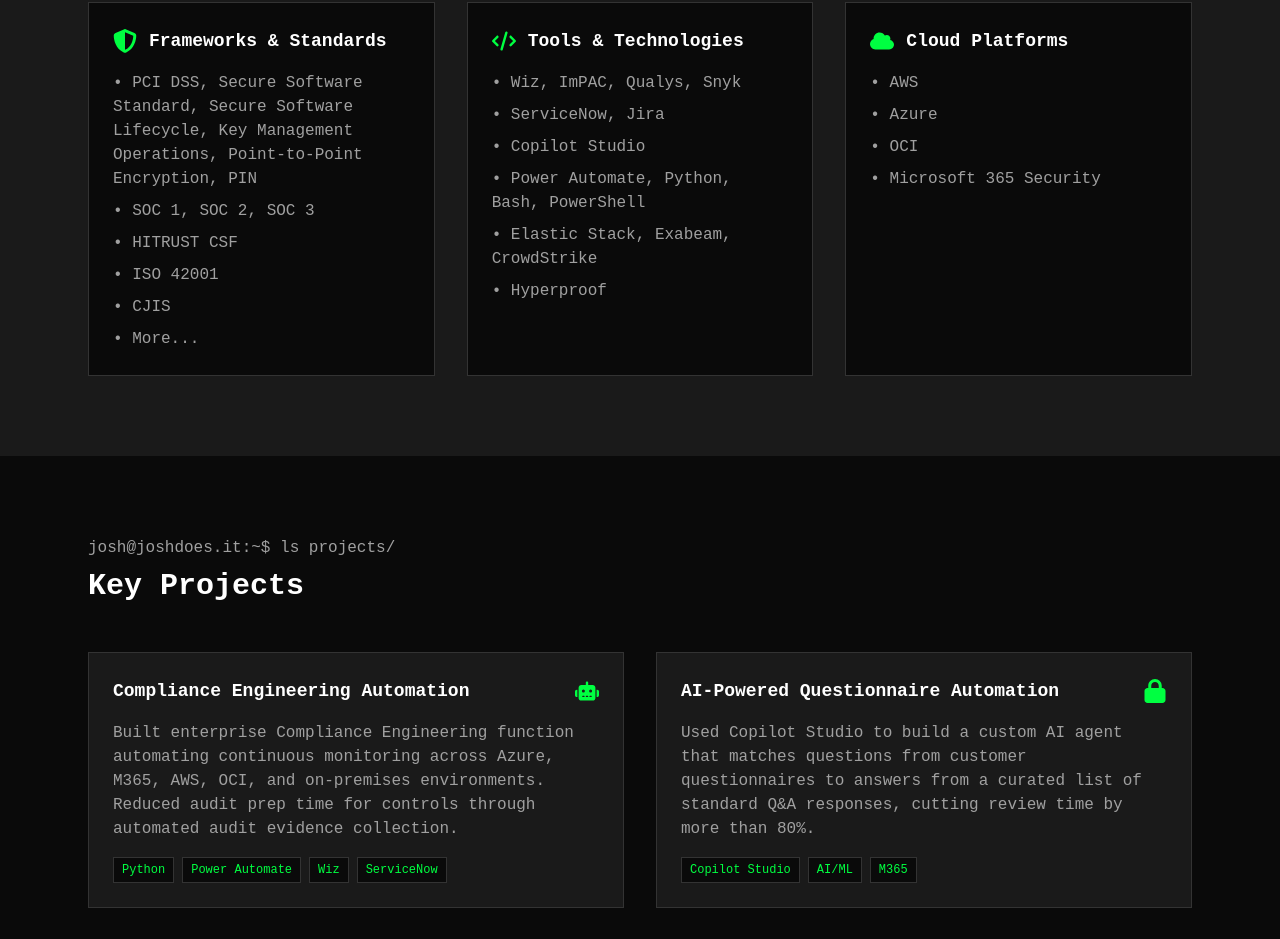
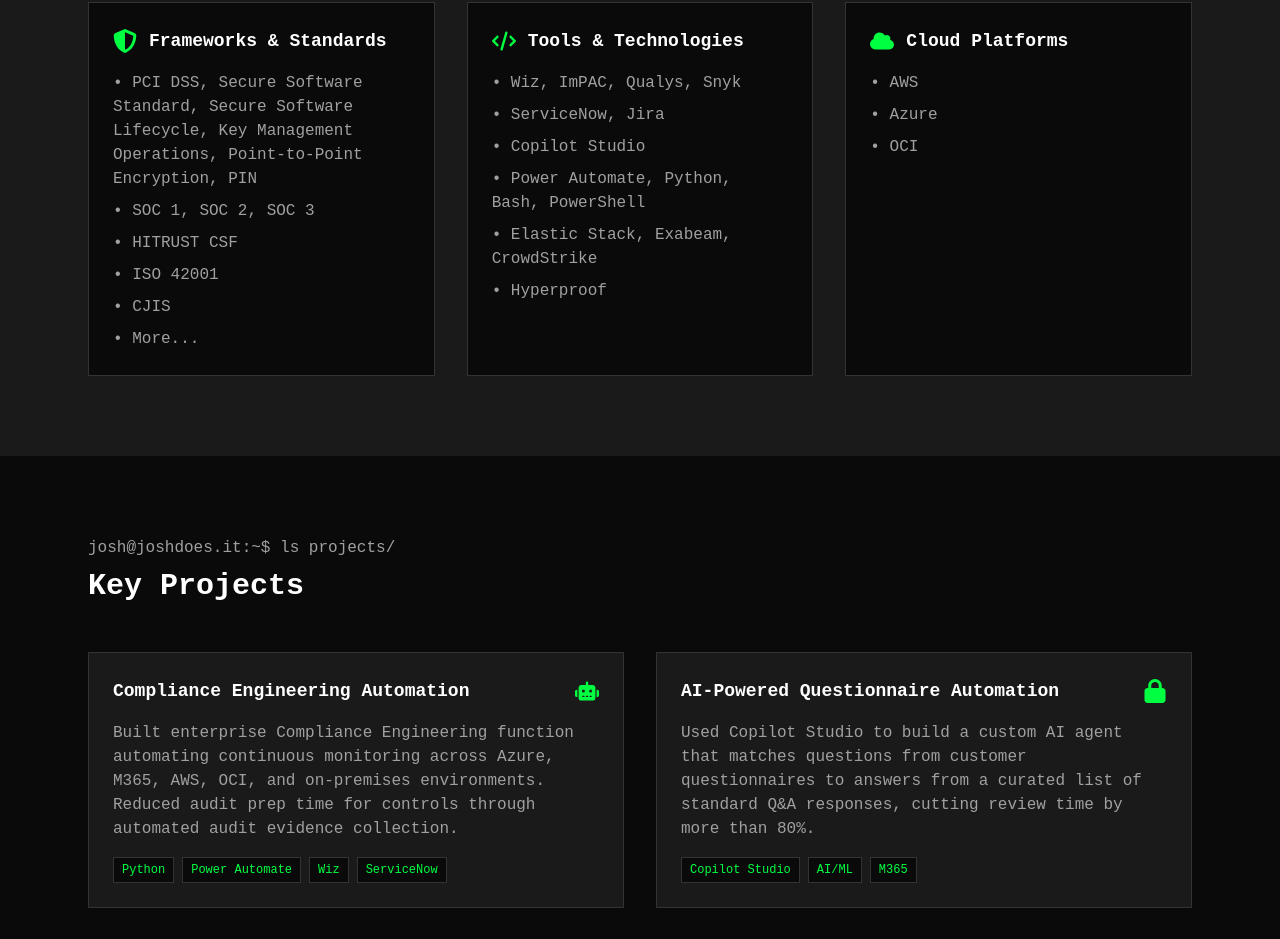
Before and after one commit to JoshDoesIT/JoshDoes.IT-Website, a Next.js app: page / in a window 1280 px wide. Shown: the part 4317-5256 px from the top of the page. Built offline with nearby package versions, Linux system fonts and the light colour scheme.

Commit message:
Remove Microsoft 365 Security from Cloud Platforms section

```diff
--- a/app/page.tsx
+++ b/app/page.tsx
@@ -263,7 +263,6 @@
                   <li>• AWS</li>
                   <li>• Azure</li>
                   <li>• OCI</li>
-                  <li>• Microsoft 365 Security</li>
                 </ul>
               </div>
             </div>
```
